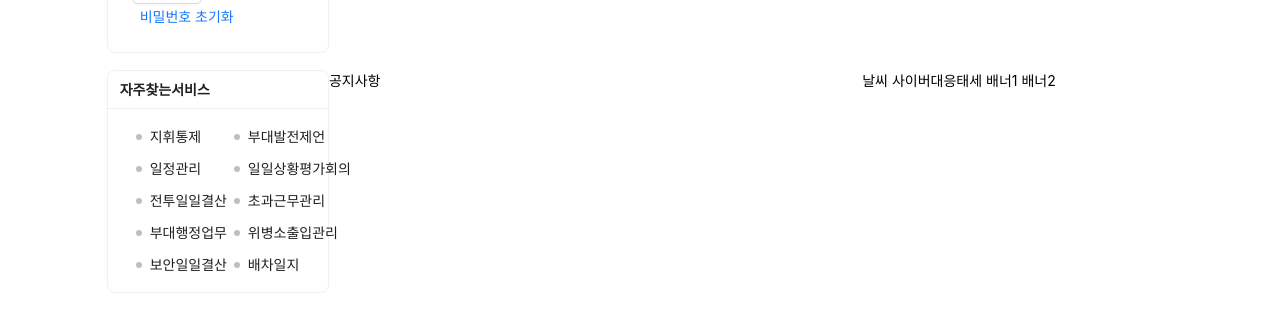
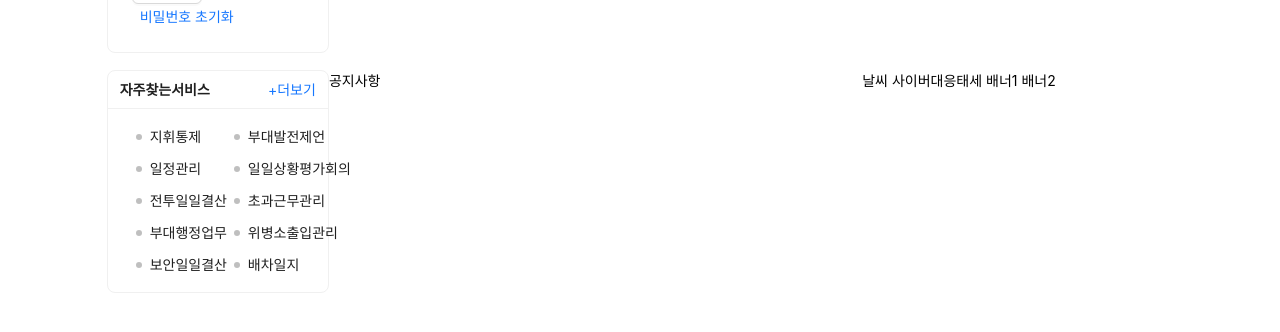
Before and after one commit to gee05053/StudyReact, a React (Create React App) app in the folder react-homepage/src/web/: page / in a window 1280 px wide. Shown: the part 372-704 px from the top of the page. Built offline with nearby package versions, Linux system fonts and the light colour scheme.

Commit message:
add extra service

```diff
--- a/react-homepage/src/web/src/components/favoritesService.js
+++ b/react-homepage/src/web/src/components/favoritesService.js
@@ -2,7 +2,7 @@ import { Badge, Button, Card, Row, Col } from 'antd';
 
 function FavoritesService () {
   return (
-    <Card size="small" title="자주찾는서비스">
+    <Card size="small" title="자주찾는서비스" extra={<a href="#test">+더보기</a>}>
       <Row>
         <Col span={12}>
           <Button type="link">
```
